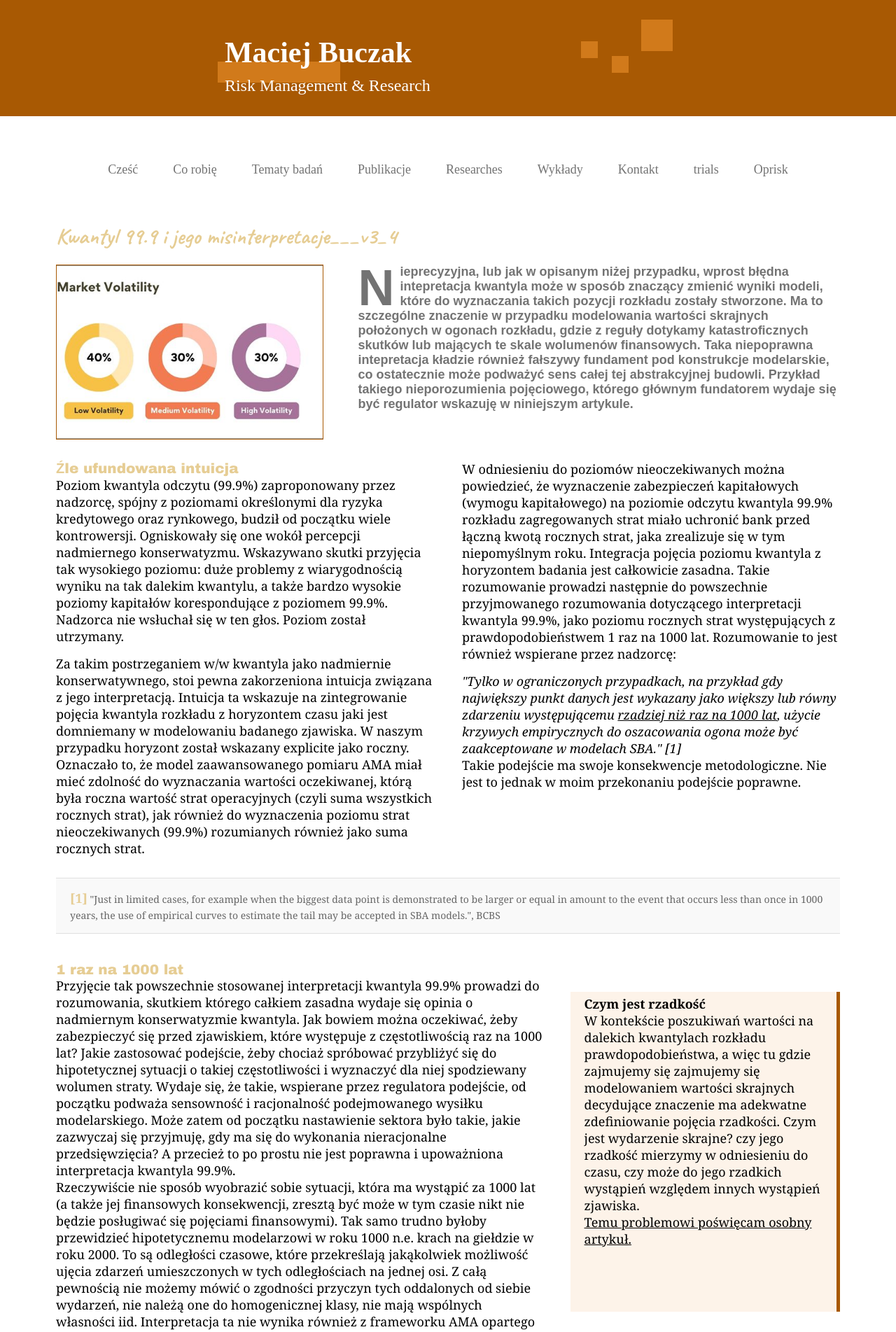
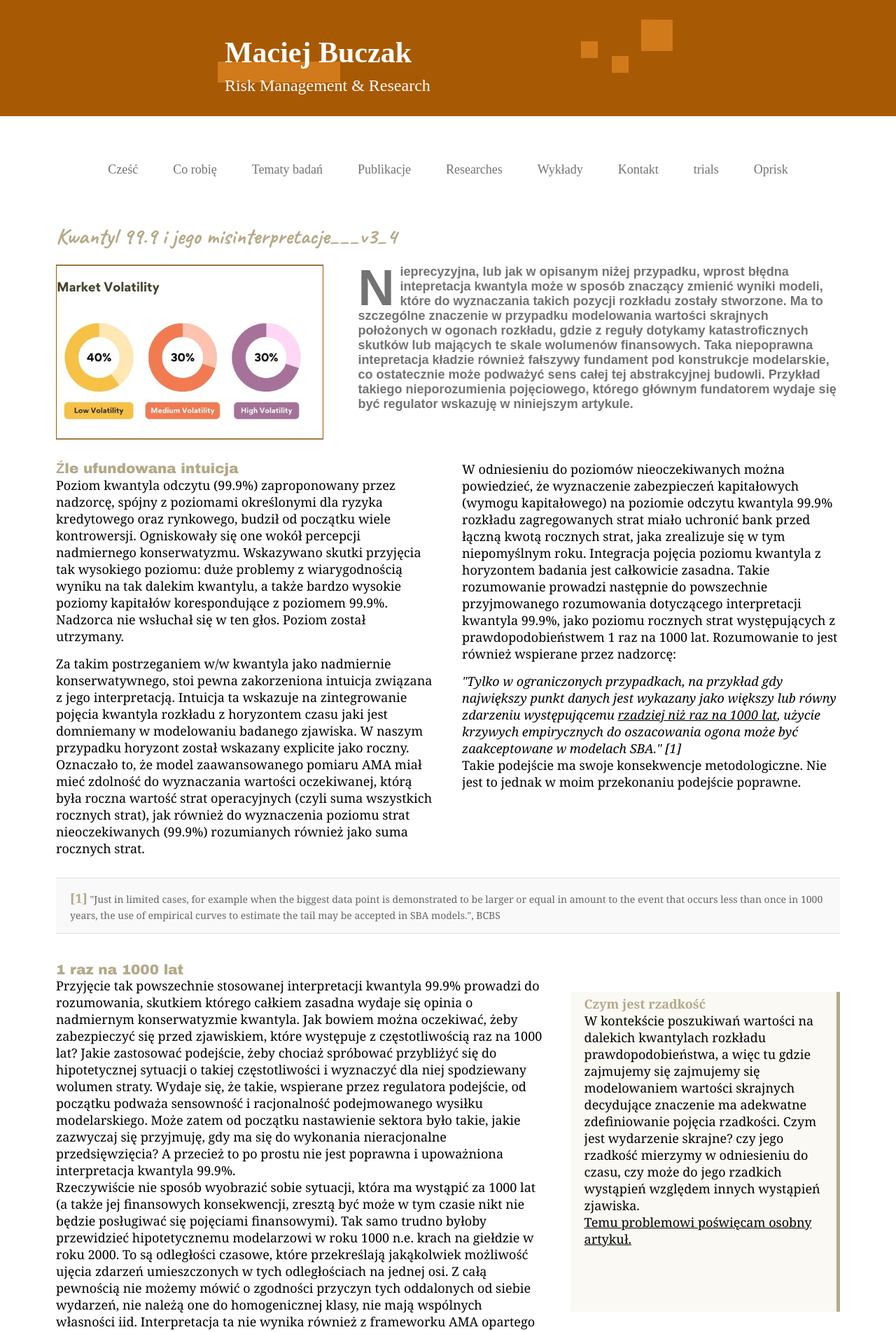
Before and after one commit to MaciejBuczak/risk-research, a Jekyll site: the page built from art-oprisk-kw999_v3_4.md, in a window 1280 px wide. Shown: the top 1903 px of the page at 70% size. Built offline with Jekyll 4.4.1, drawn with Linux system fonts in a browser that asks for light colours.

Commit message:
Update art-oprisk-kw999-layout_v3_4.html

```diff
--- a/_layouts/art-oprisk-kw999-layout_v3_4.html
+++ b/_layouts/art-oprisk-kw999-layout_v3_4.html
@@ -438,7 +438,7 @@
     }
 
 .ryzmod-header-text {
-  color: #e6cd94;
+  color: #b4a988;
   font-size: 32px;
   font-weight: bold;
   margin-right: 15px;
@@ -905,7 +905,7 @@
         <div class="ryzmod-columns" style="display: flex; gap: 40px; margin-top: 30px; margin-bottom: 30px;">
           <!-- Kolumna 1 -->
           <div style="flex: 1;">
-            <h5 style="font-family: Arial Black, Arial, sans-serif; font-size: 20px; font-weight: bold; color: #e6cd94">Źle ufundowana intuicja</h5>
+            <h5 style="font-family: Arial Black, Arial, sans-serif; font-size: 20px; font-weight: bold; color: #b4a988">Źle ufundowana intuicja</h5>
             <p style="margin-bottom: 15px;">Poziom kwantyla odczytu (99.9%) zaproponowany przez nadzorcę, spójny z poziomami określonymi dla ryzyka kredytowego oraz rynkowego, budził od początku wiele kontrowersji.
               Ogniskowały się one wokół percepcji nadmiernego konserwatyzmu.
               Wskazywano skutki przyjęcia tak wysokiego poziomu: duże problemy z wiarygodnością wyniku na tak dalekim kwantylu, a także bardzo wysokie poziomy kapitałów korespondujące z poziomem 99.9%.
@@ -931,7 +931,7 @@
         <!-- Kontener na przypis -->
 <div class="ryzmod-footnote-container" style="width: 100%; max-width: 1200px; margin: 0 auto 40px auto; padding: 15px 20px; border-top: 1px solid #e0e0e0; border-bottom: 1px solid #e0e0e0; background-color: #f9f9f9;">
   <div class="ryzmod-footnote" style="font-size: 14px; color: #666; line-height: 1.5;">
-    <span style="font-weight: bold; color: #e6cd94;">[1]</span> "Just in limited cases, for example when the biggest data point is demonstrated to be larger or equal in amount to the event that occurs less than once in 1000 years, the use of empirical curves to estimate the tail may be accepted in SBA models.", BCBS
+    <span style="font-weight: bold; color: #b4a988;">[1]</span> "Just in limited cases, for example when the biggest data point is demonstrated to be larger or equal in amount to the event that occurs less than once in 1000 years, the use of empirical curves to estimate the tail may be accepted in SBA models.", BCBS
   </div>
 </div>
 
@@ -943,15 +943,15 @@
         <div class="ryzmod-t31-o32-container" style="display: flex; gap: 20px; margin-bottom: 40px;">
           <!-- Element T.3.1 -->
           <div class="ryzmod-text-t31" style="width: 65%; background-color: transparent; position: relative;">
-            <h5 style="font-family: Arial Black, Arial, sans-serif; font-size: 20px; font-weight: bold; color: #e6cd94; margin-top: 0;">1 raz na 1000 lat</h5>
+            <h5 style="font-family: Arial Black, Arial, sans-serif; font-size: 20px; font-weight: bold; color: #b4a988; margin-top: 0;">1 raz na 1000 lat</h5>
             <p>Przyjęcie tak powszechnie stosowanej interpretacji kwantyla 99.9% prowadzi do rozumowania, skutkiem którego całkiem zasadna wydaje się opinia o nadmiernym konserwatyzmie kwantyla. Jak bowiem można oczekiwać, żeby zabezpieczyć się przed zjawiskiem, które występuje z częstotliwością raz na 1000 lat? Jakie zastosować podejście, żeby chociaż spróbować przybliżyć się do hipotetycznej sytuacji o takiej częstotliwości i wyznaczyć dla niej spodziewany wolumen straty. Wydaje się, że takie, wspierane przez regulatora podejście, od początku podważa sensowność i racjonalność podejmowanego wysiłku modelarskiego. Może zatem od początku nastawienie sektora było takie, jakie zazwyczaj się przyjmuję, gdy ma się do wykonania nieracjonalne przedsięwzięcia? A przecież to po prostu nie jest poprawna i upoważniona interpretacja kwantyla 99.9%.</p>
             <p>Rzeczywiście nie sposób wyobrazić sobie sytuacji, która ma wystąpić za 1000 lat (a także jej finansowych konsekwencji, zresztą być może w tym czasie nikt nie będzie posługiwać się pojęciami finansowymi). Tak samo trudno byłoby przewidzieć hipotetycznemu modelarzowi w roku 1000 n.e. krach na giełdzie w roku 2000. To są odległości czasowe, które przekreślają jakąkolwiek możliwość ujęcia zdarzeń umieszczonych w tych odległościach na jednej osi. Z całą pewnością nie możemy mówić o zgodności przyczyn tych oddalonych od siebie wydarzeń, nie należą one do homogenicznej klasy, nie mają wspólnych własności iid. Interpretacja ta nie wynika również z frameworku AMA opartego na metodach aktuarialnych. Nie jest to więc trafna interpretacja.</p>
 
           </div>
 
           <!-- Element O 3.2 -->
-          <div class="ryzmod-orange-box" style="width: 35%; background-color: #fdf3e9; margin-top: 43px; margin-bottom: 80px; padding-left: 20px; padding-right: 20px; padding-top: 5px; padding-bottom: 5px; border-right: 5px solid #a85903; position: relative;">
-            <h3>Czym jest rzadkość</h3>
+          <div class="ryzmod-orange-box" style="width: 35%; background-color: #faf9f4; margin-top: 43px; margin-bottom: 80px; padding-left: 20px; padding-right: 20px; padding-top: 5px; padding-bottom: 5px; border-right: 5px solid #b4a988; position: relative;">
+            <h3 style="color: #b4a988;">Czym jest rzadkość</h3>
             <p>W kontekście poszukiwań wartości na dalekich kwantylach rozkładu prawdopodobieństwa, a więc tu gdzie zajmujemy się zajmujemy się modelowaniem wartości skrajnych decydujące znaczenie ma adekwatne zdefiniowanie pojęcia rzadkości. Czym jest wydarzenie skrajne? czy jego rzadkość mierzymy w odniesieniu do czasu, czy może do jego rzadkich wystąpień względem innych wystąpień zjawiska.</p>
           <p><u>Temu problemowi poświęcam osobny artykuł.</u></p>
           </div>
@@ -1165,8 +1165,8 @@
         <!-- NOWE ELEMENTY: O5.1 i T 5.2 -->
         <div class="ryzmod-o51-container" style="gap: 20px;">
           <!-- Kolorowy prostokąt po lewej -->
-          <div class="ryzmod-o51-box" style="padding-left: 20px; padding-right: 20px; padding-top: 5px; padding-bottom: 5px;">
-            <h3 class="ryzmod-o51-title">PRZYKŁAD</h3>
+          <div class="ryzmod-o51-box" style="background-color: #faf9f4; padding-left: 20px; padding-right: 20px; padding-top: 5px; padding-bottom: 5px; border-left: 5px solid #b4a988">
+            <h3 style="color: #b4a988;">PRZYKŁAD</h3>
             <p>Czy jest możliwe, że Polska będzie potentatem na rynku produkcji samochodów?</p>
             <p>A. Odpowiedź na poziomie kwantyla 99.9% rozumianego jako 1 raz na 1000 lat: <b>to jest możliwe</b></p>
             <p>B. Odpowiedź na poziomie kwantyla 99.9% rozumianego jako 1 raz na 1000 scenariuszy: <b>to nie jest możliwe</b> (jest oczywiste, że nawet przy najbardziej korzystnych okolicznościach nie jest możliwe w rok zdominować światowego rynku samochodów)</p>
@@ -1174,7 +1174,7 @@
 
           <!-- Tekst po prawej -->
           <div class="ryzmod-t52-text">
-            <h5 style="font-family: Arial Black, Arial, sans-serif; font-size: 20px; font-weight: bold; margin-top: 0; color: #e6cd94;">1 raz na 1000 możliwych scenariuszy</h5>
+            <h5 style="font-family: Arial Black, Arial, sans-serif; font-size: 20px; font-weight: bold; margin-top: 0; color: #b4a988;">1 raz na 1000 możliwych scenariuszy</h5>
             <p>Opierając się na prawach statystyki, jedyne co możemy powiedzieć o odczycie kwantyla 99.9% z rozkładu zagregowanych rocznych strat, to to że raz na 1000 takich odczytów z rozkładu może wystąpić wartość, która stoi przy kwantylu 99.9%. Należy zauważyć, że odległości czasowych (np. 1 raz na 1000 lat) nie są w żaden sposób wpisane w konstrukcję rozkładu zagregowanych strat. Rozkład ten powstaje przez złożenie różnych możliwości wystąpień rocznej liczny strat i odpowiadającym temu różnych możliwości kwot strat dla tych liczebności. Rozkład zagregowanych strat reprezentuje zatem raczej potencjał możliwości dla rocznych zagregowanych strat, to znaczy jaka jest skala (dyspersja) możliwych wystąpień agregatów rocznych strat. Wydaje się zatem, że najbardziej adekwatną interpretacją kwantyla 99.9% będzie taka, która mówi, że wartość stojąca przy tym kwantylu to wartość przedostatniego, z 1000, najgorszego możliwego scenariusza. Dzisiejszego scenariusza, takiego, który miałby szansę się zrealizować w ciągu najbliższego roku.</p>
             <p>Aby uwidocznić różnice w interpretacji i ich skutki posłużę przykładem, w którym do tego samego pytania przykładane są różne odpowiedzi wynikające z różnego rozumienia kwantyla.</p>
           </div>
@@ -1189,13 +1189,13 @@
         <div class="ryzmod-columns" style="display: flex; gap: 40px; margin-bottom: 30px;">
           <!-- Kolumna 1 -->
           <div style="flex: 1;">
-            <h5 style="font-family: Arial Black, Arial, sans-serif; font-size: 20px; font-weight: bold; color: #e6cd94;">Potencjalne zawężenia intepretacji</h5>
+            <h5 style="font-family: Arial Black, Arial, sans-serif; font-size: 20px; font-weight: bold; color: #b4a988;">Potencjalne zawężenia intepretacji</h5>
             <p style="margin-bottom: 15px;">Należy jednak uważać również na przeciwną interpretację, zbytnio redukującą przestrzeń możliwości. Mam tu na myśli sytuację, w której symulujemy wewnątrz dostępnych informacji (np. bootstrapping na bazie danych wewnętrznych) i na tej podstawie ustanawiamy przestrzeń możliwych scenariuszy. To zbytnie ograniczenie. Trzeba zatem odpowiednio zasilić przestrzeń naszej wiedzy (reprezentowanej przez dane wewnętrzne) o takie scenariusze, które tu i teraz mogą wystąpić, chociaż w naszych dotychczasowych doświadczeniach ich nie zaobserwowaliśmy.</p>
           </div>
 
           <!-- Kolumna 2 -->
           <div style="flex: 1;">
-            <h5 style="font-family: Arial Black, Arial, sans-serif; font-size: 20px; font-weight: bold; color: #e6cd94;">Poprawna interpretacja kwantyla a pojęcie rzadkości</h5>
+            <h5 style="font-family: Arial Black, Arial, sans-serif; font-size: 20px; font-weight: bold; color: #b4a988;">Poprawna interpretacja kwantyla a pojęcie rzadkości</h5>
             <p style="margin-bottom: 15px;">Przedstawione tu rozumowanie dotyczące poprawnej interpretacji kwantyla 99.9% jako jeden na tysiąc realnych rocznych scenariuszy (tu i teraz) doprecyzowuje pojęcie rzadkości jakie będzie wynikać z takiego rozumowania. Rzadkość powinna być tu więc interpretowana jako wyjątkowy, pod względem wartości strat operacyjnych, rok. Ten nietypowy rok jest umieszczony jednak na osi razem z innymi tego typu możliwych okresów rocznych, które mogły by się wydarzyć dzisiaj, a nie na linearnej, historycznej osi czasu. Jest to więc rzadkość rozumiana jako wyjątkowość jakiegoś scenariusza
 wydarzeń względem całego spektrum innych scenariuszy, gdzie wskazany explicite okres roczny stanowi jedynie formułę agregującą dla zjawiska ryzyka operacyjnego – jest to agregat wszystkich strat w scenariuszu, a więc strat, które wystąpiły w ciągu roku.</p>
           </div>
```
